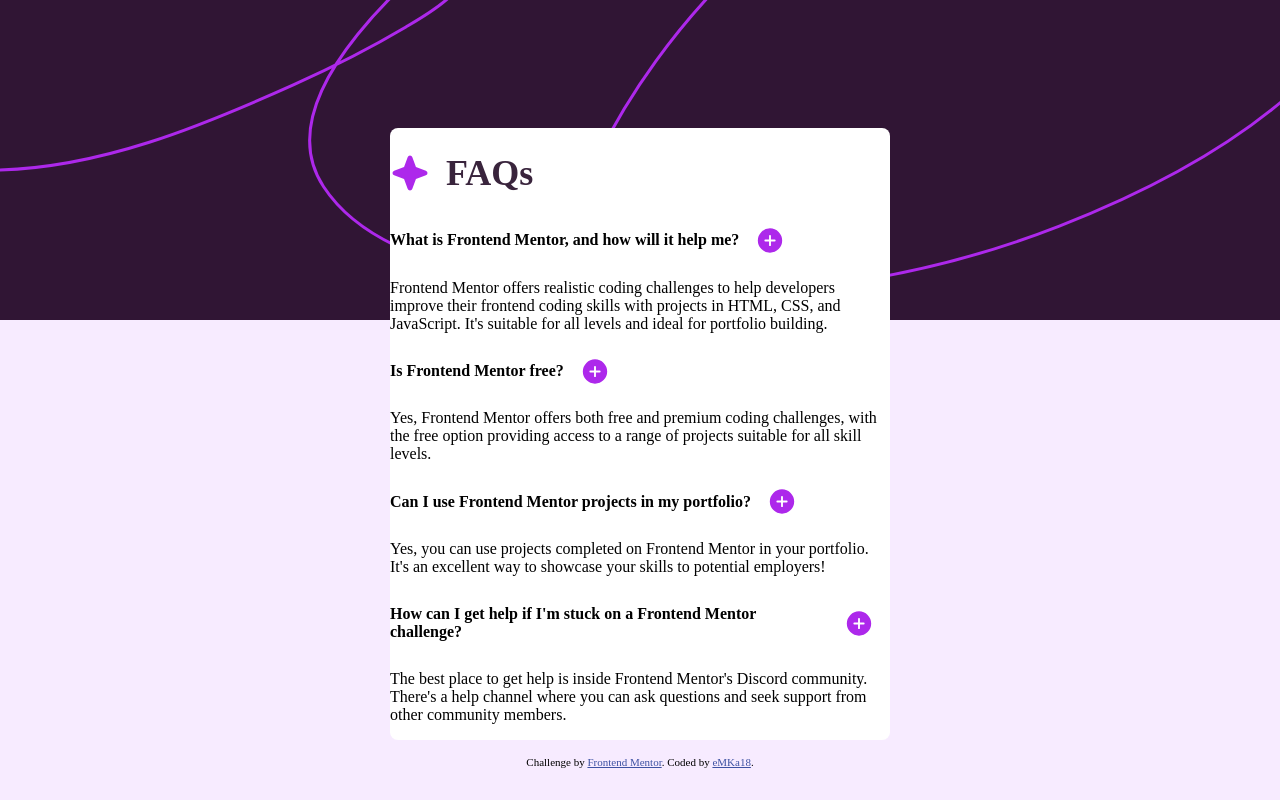
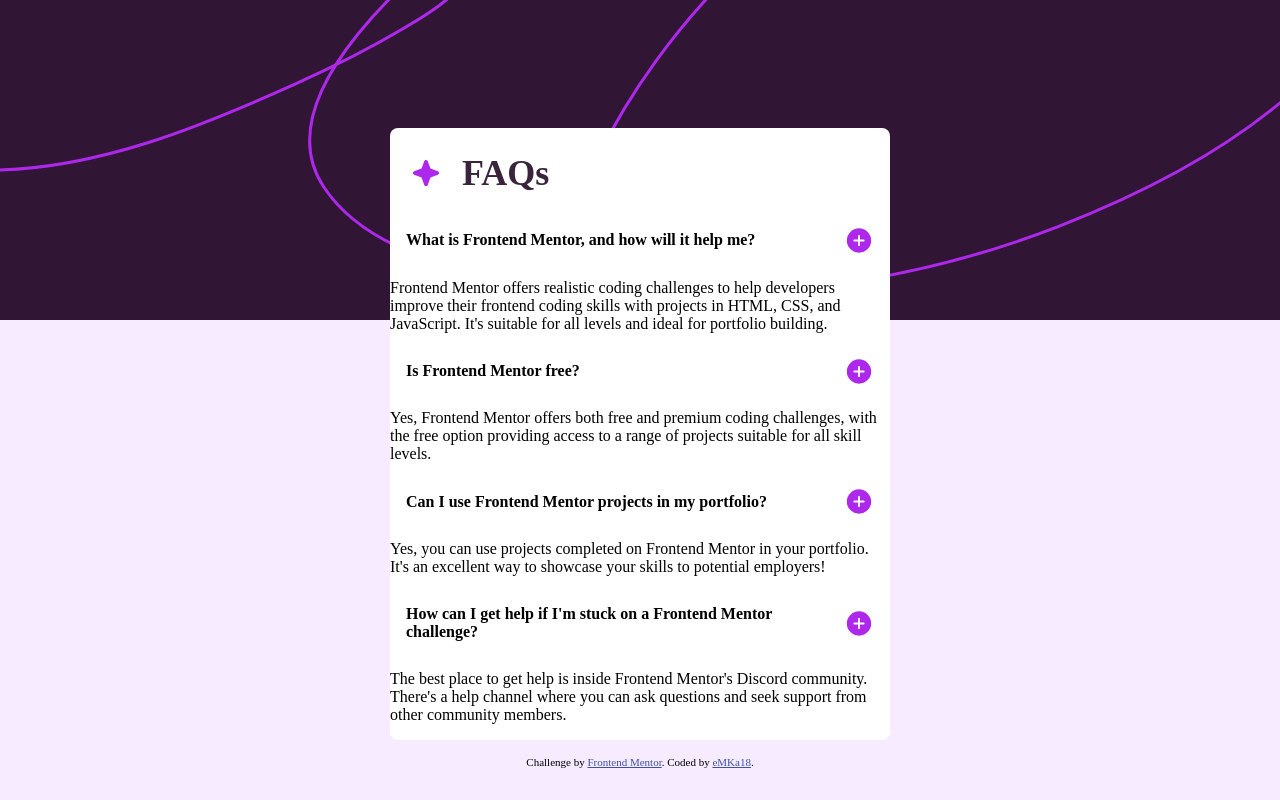
Before and after one commit to eMKa18/FAQ-accordion, a plain HTML site: page index.html in a window 1280 px wide. Drawn offline with Linux system fonts and the light colour scheme.

Commit message:
Adding margins for questions

```diff
--- a/index.html
+++ b/index.html
@@ -15,7 +15,7 @@
   <div class="main-container">
     <div class="faq-container">
       <div class="title">
-        <img src="assets/images/icon-star.svg" alt="FAQ's star icon">
+        <img src="assets/images/icon-star.svg" alt="FAQ's star icon" class="star">
         <h1>FAQs</h1>
       </div>
       <ul>
--- a/styles.css
+++ b/styles.css
@@ -5,7 +5,8 @@
 
     --background-mobile: "./assets/images/background-pattern-mobile.svg";
     --background-desktop: "./assets/images/background-pattern-desktop.svg";
-    --background-primary: #f7ebff
+    --background-primary: #f7ebff;
+    --text-primary: #39243c;
 }
 
 body {
@@ -29,7 +30,7 @@ li {
 h1 {
     font-size: calc(var(--font-size-normal) * 2);
     padding-left: 1rem;
-    color: #39243c;
+    color: var(--text-primary);
 }
 
 h2 {
@@ -42,7 +43,11 @@ p {
 
 .title {
     display: flex;
+    margin-left: 1rem;
+}
 
+.star {
+    scale: 75%;
 }
 
 .main-container {
@@ -71,11 +76,12 @@ p {
     display: flex;
     gap: 1rem;
     align-items: center;
+    padding-left: 1rem;
 }
 
 .expander {
-    justify-self: end;
     margin-right: 1rem;
+    margin-left: auto;
 }
 
 .attribution {
```
